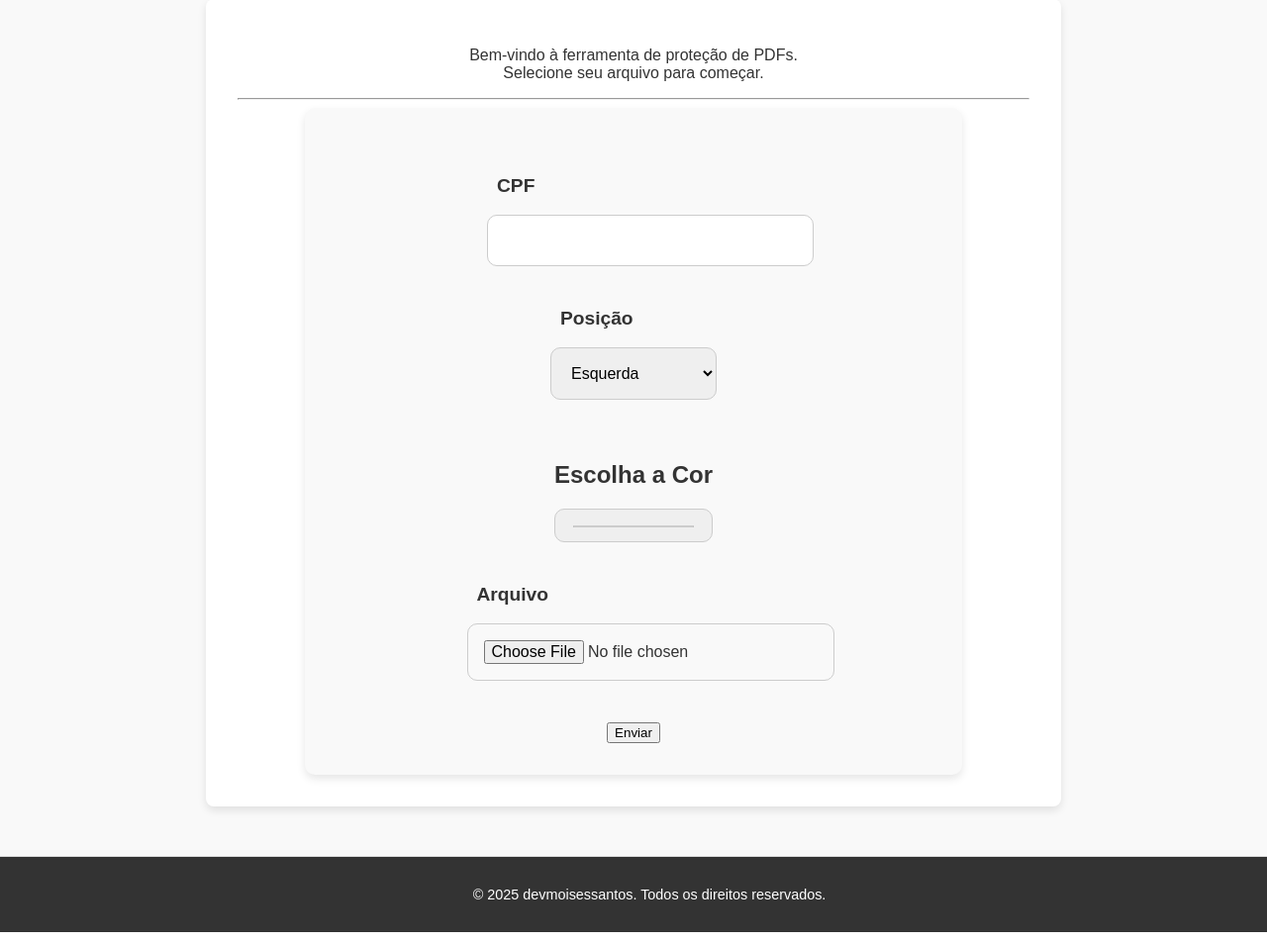
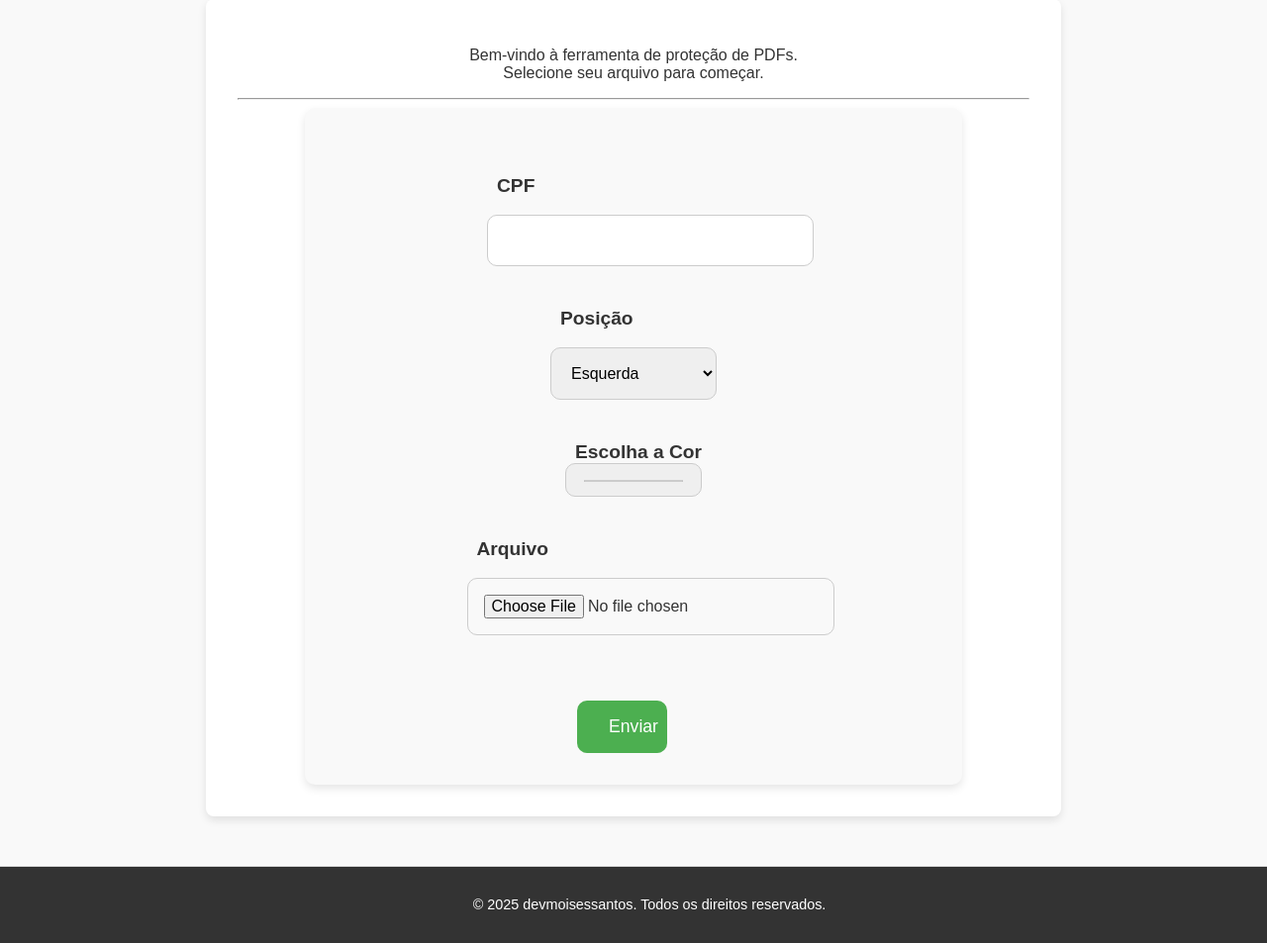
Before and after one commit to devmoisessantos/protetor-pdF-Flask, a Flask app: page / in a window 1280 px wide. Shown: the part 257-1210 px from the top of the page at 99% size. Run offline with Flask 3, Linux system fonts and the light colour scheme.

Commit message:
update 	 - Adição de arquivos de front-end: index.html

```diff
--- a/templates/index.html
+++ b/templates/index.html
@@ -30,7 +30,7 @@
                 </div>
                 <div>
                     <br>
-                    <h2 for="color-picker" class="color-label" style="display: block;">Escolha a Cor</h2>
+                    <label for="color-picker" class="color-label" style="display: block;">Escolha a Cor</label>
                     <input type="color" id="color-picker"/>
 
                 </div>
@@ -41,7 +41,7 @@
                 </div>
                 <div>
                     <br>
-                    <button type="submit" style="display: block;">Enviar</button>
+                    <input type="submit" style="display: block;" value="Enviar">
                 </div>
                 {% with messages = get_flashed_messages() %}
                     {% if messages %}
```
